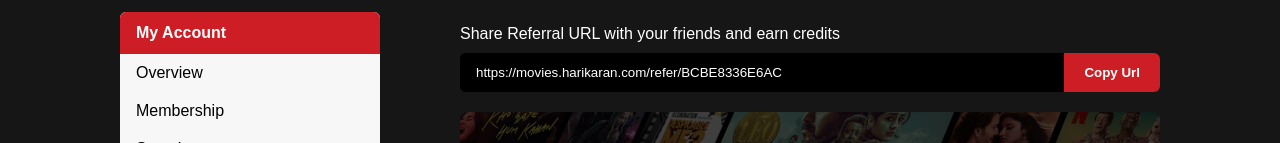
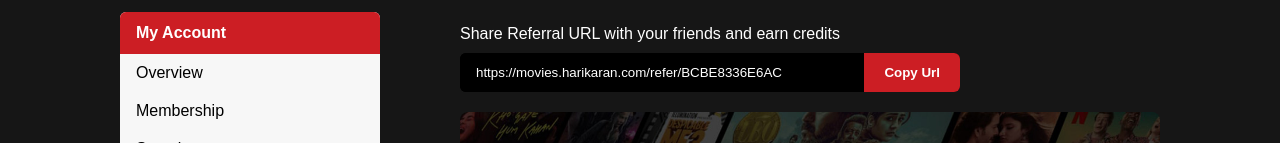
Before and after one commit to Anbu302004/Movies-List, a React (Vite) app: page /account/referfriend in a window 1280 px wide. Shown: the part 158-301 px from the top of the page. Built offline with nearby package versions, Linux system fonts and the light colour scheme; no server answers; sample sign-in values are in the browser's storage.

Commit message:
Alter the Style and the url

```diff
--- a/src/account/referfriend.tsx
+++ b/src/account/referfriend.tsx
@@ -101,7 +101,7 @@
             borderRadius: '6px',
             overflow: 'hidden',
             marginBottom: '20px',
-            maxWidth: '700px',
+            maxWidth: '500px',
           }}>
             <input
               type="text"
```
